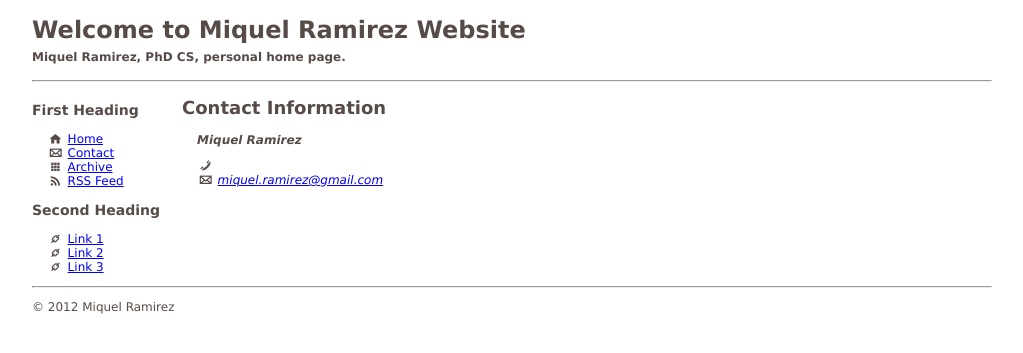
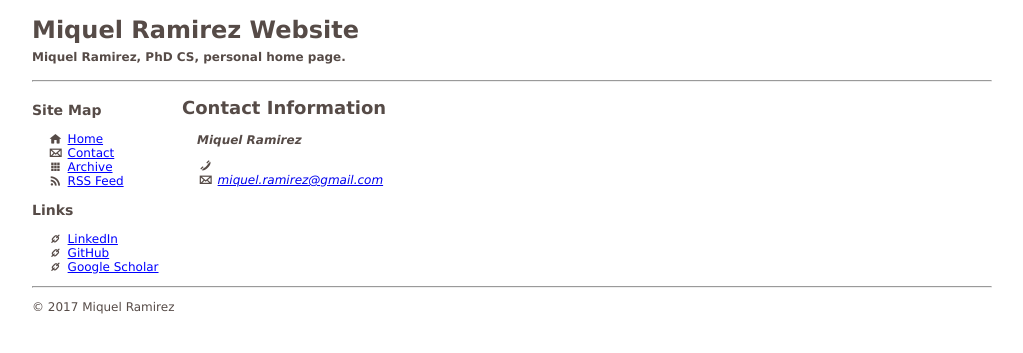
Before and after one commit to miquelramirez/miquelramirez.github.io, a Jekyll site: the page built from contact.html, in a window 1280 px wide. Shown: the top 353 px of the page, without its empty margins (26-1049 px from the left). Built offline with Jekyll 4.4.1, drawn with Linux system fonts in a browser that asks for light colours.

Commit message:
Headings, dates and links

```diff
--- a/_layouts/default.html
+++ b/_layouts/default.html
@@ -17,14 +17,14 @@
 
     <body>
         <header>
-            <h1><a href="{{site.baseurl}}/">Welcome to {{ site.name }}</a></h1>
+            <h1><a href="{{site.baseurl}}/">{{ site.name }}</a></h1>
                 <h4>{{ site.description }}</h4>
             <hr />
         </header>
 
         <nav>
 
-            <h3>First Heading</h3>
+            <h3>Site Map</h3>
 
             <ul>
                 <li><i class="icon-home"></i>   <a href="{{site.baseurl}}/">Home</a></li>
@@ -33,12 +33,12 @@
                 <li><i class="icon-rss"></i>    <a href="{{site.baseurl}}/feed.xml">RSS Feed</a></li>
             </ul>
 
-            <h3>Second Heading</h3>
+            <h3>Links</h3>
 
             <ul>
-                <li><i class="icon-link"></i>   <a href="#">Link 1</a></li>
-                <li><i class="icon-link"></i>   <a href="#">Link 2</a></li>
-                <li><i class="icon-link"></i>   <a href="#">Link 3</a></li>
+                <li><i class="icon-link"></i>   <a href="https://www.linkedin.com/in/miguelramirezjavega">LinkedIn</a></li>
+                <li><i class="icon-link"></i>   <a href="https://github.com/miquelramirez">GitHub</a></li>
+                <li><i class="icon-link"></i>   <a href="https://scholar.google.com.au/citations?user=FHGd8KIAAAAJ&hl=en">Google Scholar</a></li>
             </ul>
         </nav>
 
@@ -50,7 +50,7 @@
 
         <footer>
             <hr />
-            <p>&copy; <time>2012</time> {{ site.author }}</p>
+            <p>&copy; <time>2017</time> {{ site.author }}</p>
         </footer>
 
         <script src="{{site.baseurl}}/scripts.js"></script>
```
